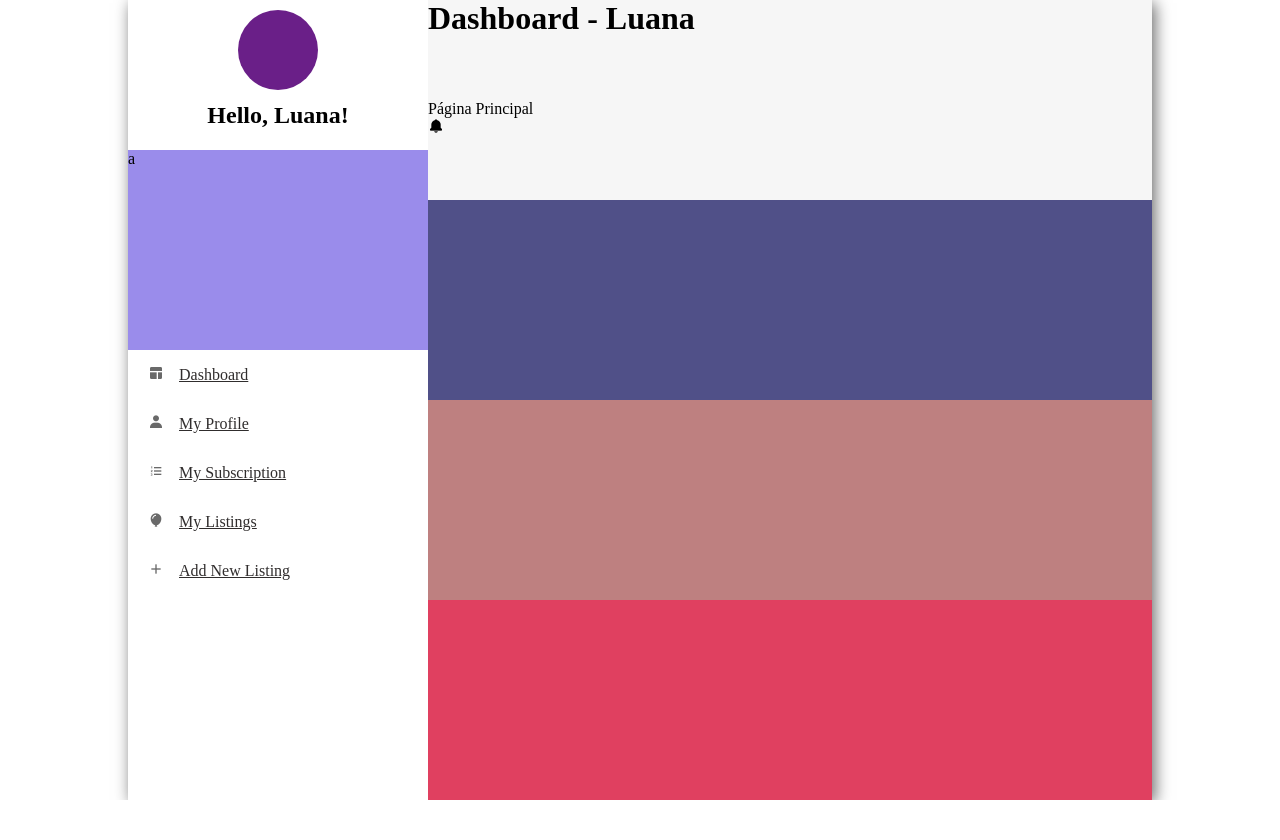
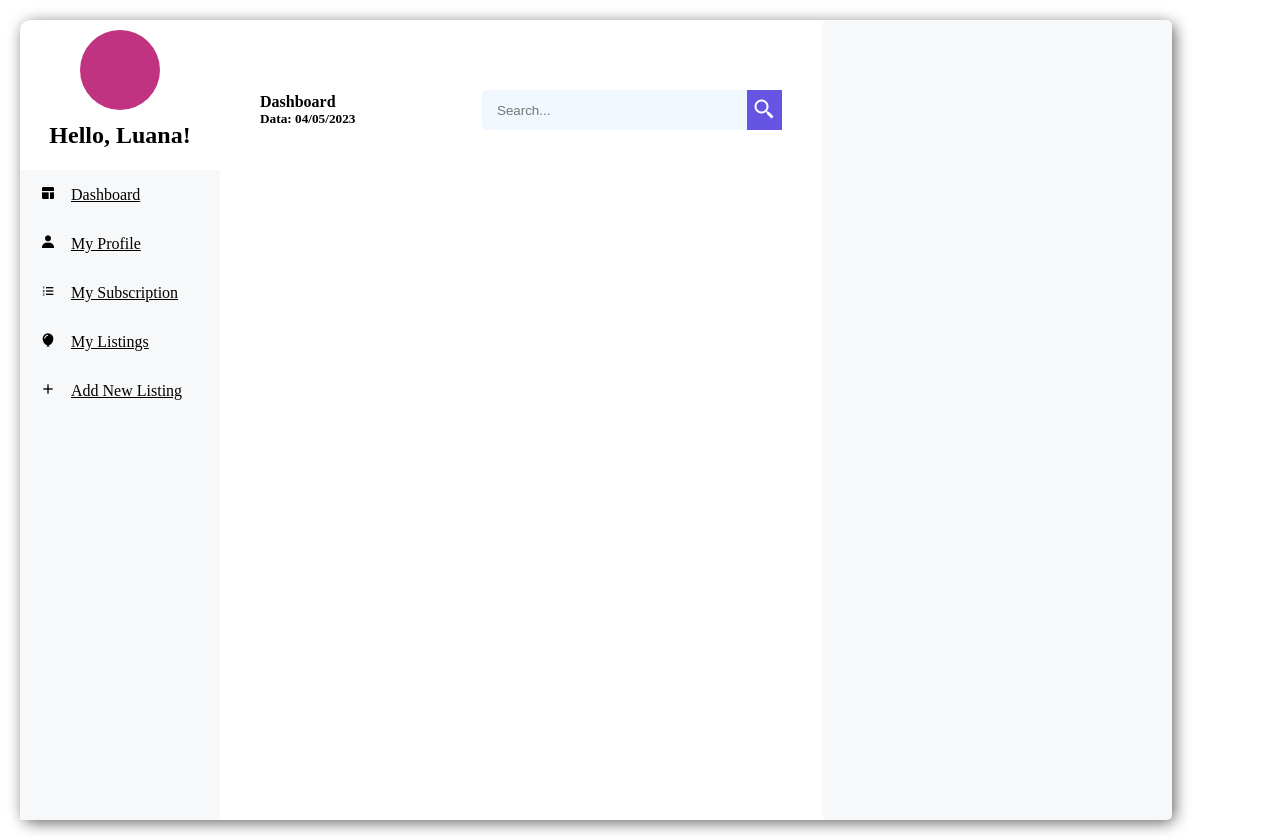
Before and after one commit to Luana050/frameworks-2023, an Angular app in the folder my-app/: page /dashboard in a window 1280 px wide. Before the commit the page ends 800 px from the top, so only its background shows below. Built offline with nearby package versions, Linux system fonts and the light colour scheme.

Commit message:
template

```diff
--- a/my-app/src/app/component/dashboard/dashboard.component.css
+++ b/my-app/src/app/component/dashboard/dashboard.component.css
@@ -1,16 +1,22 @@
+
+:root {
+  --bg-menu: #e2e9ef;
+  --shadow: #696969;
+}
+
 .container {
-  margin: 0 auto;
-  width: 80%;
+  margin: 20px;
+  width: 90%;
   height: 100vh;
   display: grid;
-  grid-template-columns: 300px 1fr;
+  grid-template-columns: 200px 1fr 350px;
   box-shadow: 3px 3px 15px #696969;
+  border-radius: 10px;
 }
 
 .user-info {
   display: grid;
-  grid-template-rows: 150px 200px 1fr;
-  grid-template-columns: auto;
+  grid-template-rows: 150px  1fr;
 }
 
 .profile {
@@ -24,17 +30,17 @@
 .profile .img {
   width: 80px;
   height: 80px;
-  background: rgb(106, 31, 136);
+  background: rgb(192, 51, 129);
   border-radius: 50%;
 }
 
 .member {
-  background: rgb(154, 140, 235);
+  background: rgb(116, 64, 116);
 }
 
-/* .menu {
-    background: rgb(221, 60, 127);
-} */
+.user-info .menu{
+    background: #f7f8fa;
+}
 
 .user-info .menu li {
   list-style: none;
@@ -42,40 +48,66 @@
 }
 
 .user-info .menu li i {
-  color: #696969;
+  color: var(--shadow);
   font-size: 16px;
   margin-right: 15px;
 }
 
 .user-info .menu li a {
-  color: #302d2d;
+  color: var(--shadow);
   font-size: 16px;
   margin-right: 15px;
 }
 
 .content {
   display: grid;
-  grid-template-rows: 1fr 1fr 1fr 1fr;
-  background: #f6f6f6;
+  grid-template-rows: 100px 200px 1fr;
+  padding: 40px;
 }
 
-.content .box-1 {
-  /* background: rgb(209, 118, 236); */
+.content .search {
   display: grid;
+  grid-template-columns: 150px auto;
+  justify-content: space-between;
+  align-items: center;
 }
 
-.content .box-2 {
-  background: rgb(80, 80, 136);
+.content .search .input {
+  background: #f1f8ff;
+  display: flex;
+  width: 300px;
+  height: 40px;
+  align-items: center;
+  justify-content: space-between;
+  border-radius: 5px;
 }
 
-.content .box-3 {
-  background: rgb(190, 128, 128);
+.content .search .input input {
+  background: transparent;
+  border: none;
+  margin-left: 15px;
+  height: 30px;
+  width: 160px;
+  outline: none;
 }
 
-.content .box-4 {
-  background: rgb(224, 64, 96);
+.content .search .input .icon {
+  height: 100%;
+  width: 35px;
+  color: #fff;
+  font-size: 24px;
+  display: flex;
+  align-items: center;
+  justify-content: center;
+  background: #6555e2;
+  cursor: pointer;
+}
+
+.user, user-info {
+  background: #f7f8fa;
+  border-radius: 5px;
 }
 
 .menu li:hover {
-  background: rgb(117, 233, 214);
+  background: rgb(70, 188, 224);
 }
--- a/my-app/src/app/component/dashboard/dashboard.component.html
+++ b/my-app/src/app/component/dashboard/dashboard.component.html
@@ -8,7 +8,7 @@
             <h2>Hello, Luana!</h2>
         </div>
 
-        <div class="member">a</div>
+
 
         <div class="menu">
             <ul>
@@ -38,25 +38,25 @@
 
 </div>
 <div class="content">
-    <div class="box-1">
+<div class="search">
+    <div class="date">
+        <h4>Dashboard</h4>
+        <h5>Data: 04/05/2023</h5>
+    </div>
 
-        <h1>Dashboard - {{user}}</h1>
+    <div class="input">
+        <input type="text" name="pesq" id="pesq" placeholder="Search..."
+        />
+        <div class="icon">
+            <i class='bx bx-search-alt-2'></i>
+        </div>
+    </div>
 
-        <div class="header-r">
-            <div class="page">
-              <span>Página Principal</span>
-            </div>
-            <div class="bell">
-                <i class="bx bxs-bell"></i>
-            </div>
-        </div>
-
-    </div>
-    <div class="box-2"></div>
-    <div class="box-3"></div>
-    <div class="box-4"></div>
-
-
+</div>
+<div class="info"></div>
+<div class="adm"></div>
+</div>
+<div class="user">
 
 </div>
 </div>
```
